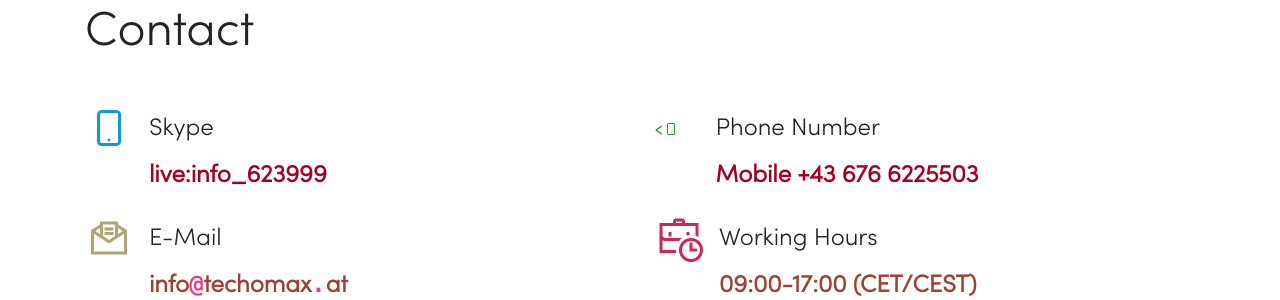
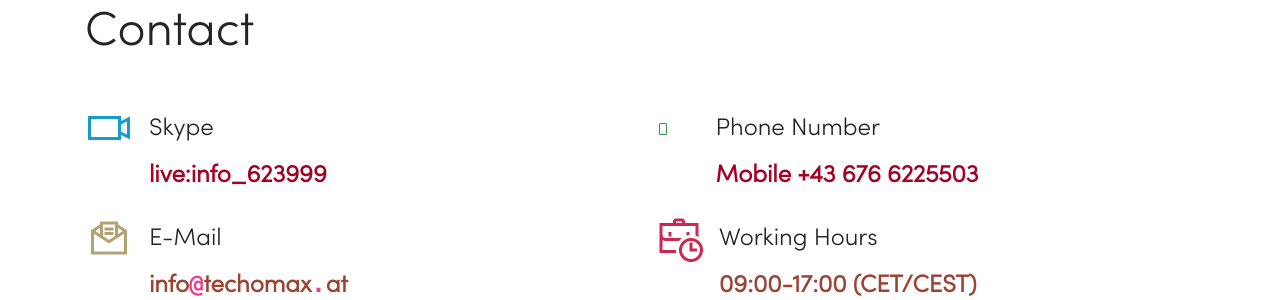
Before and after one commit to techomax/techomax.github.io, a Jekyll site: the page built from en/tech.html, in a window 1280 px wide and 900 px high, scrolled down 1361 px. Shown: the part 140-440 px from the top of the window. Built offline with Jekyll 4.4.1, drawn with Linux system fonts in a browser that asks for light colours; some web fonts are replaced; a script that is not in the unit is left out.

Commit message:
Update quick-contact.html

```diff
--- a/_includes/quick-contact.html
+++ b/_includes/quick-contact.html
@@ -18,7 +18,7 @@
                     <div class="col-12 col-md-6">
                         <div class="wrapper">
                             <span class="iconfont-wrapper">
-                                <span style="color: rgb(20, 157, 204); fill: rgb(20, 157, 204); font-size: 3rem;"><i class="la la-mobile"></i></span>
+                                <span style="color: rgb(20, 157, 204); fill: rgb(20, 157, 204); font-size: 3rem;"><i class="la la-video"></i></i></span>
                             </span>
                             <div class="b-info b-adress">
                                 <h5 class="align-left mbr-fonts-style display-5">Skype</h5>
@@ -29,7 +29,7 @@
                     <div class="col-12 col-md-6">
                         <div class="wrapper">
                             <span class="iconfont-wrapper">
-                                <span style="color: rgb(47, 150, 60); fill: rgb(47, 150, 60) font-size: 3rem;"><<i class="la la-mobile"></i></span>
+                                <span style="color: rgb(47, 150, 60); fill: rgb(47, 150, 60) font-size: 3rem;"><i class="la la-mobile"></i></span>
                             </span>
                             <div class="b-info b-mail">
                                 <h5 class="align-left mbr-fonts-style display-5">
```
